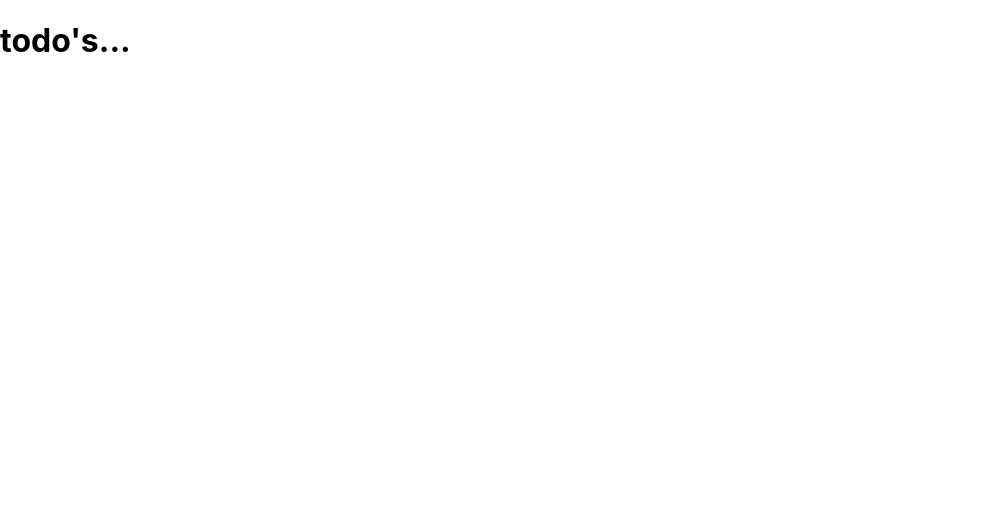
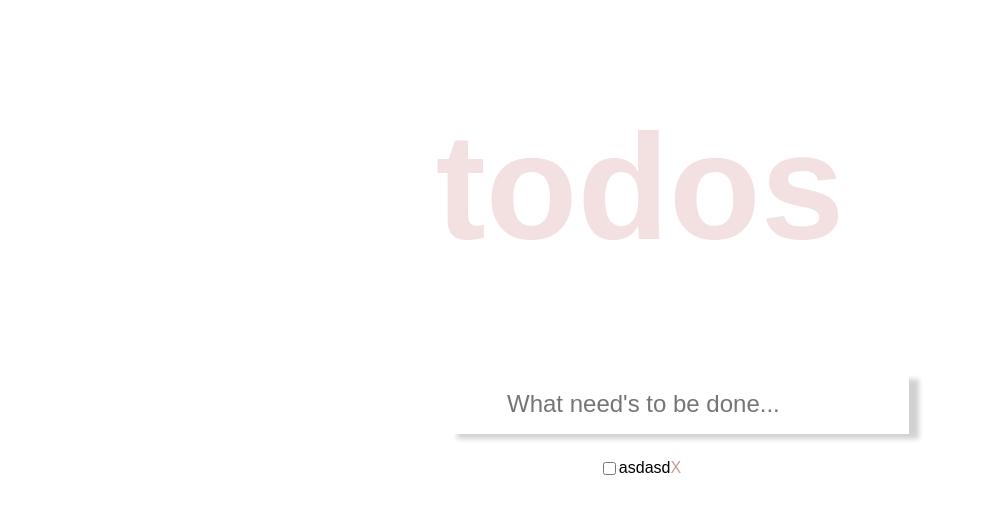
Before and after one commit to ravikrishnudu/Offline-Todo-App, a React (Create React App) app: page / in a window 1280 px wide. Shown: the top 514 px of the page, without its empty margins (0-984 px from the left). Built offline with nearby package versions, Linux system fonts and the light colour scheme.

Commit message:
created todos

```diff
--- a/src/App.js
+++ b/src/App.js
@@ -1,10 +1,12 @@
 import "./App.css";
-
+import Todos from "./Components/Todos";
 function App() {
   return (
-    <div>
-      <h1>todo's...</h1>
-    </div>
+    <>
+      <div>
+        <Todos />
+      </div>
+    </>
   );
 }
 
--- /dev/null
+++ b/src/Components/Todos.js
@@ -0,0 +1,60 @@
+import React, { useState } from "react";
+import styles from "./Todos.module.css";
+
+function Todo({ todo }) {
+  return (
+    <div className={styles.listItem}>
+      <div className={styles.checkbox}>
+        <input type="checkbox" id="check-label" />
+        <label htmlFor="check-label">{todo.name}</label>
+      </div>
+      <div className={styles.delete}>X</div>
+    </div>
+  );
+}
+
+function TodoForm({ addTodo }) {
+  const [inputValue, setInputValue] = useState("");
+
+  const handleSubmit = (e) => {
+    e.preventDefault();
+    if (!inputValue) return;
+    addTodo(inputValue);
+    setInputValue("");
+  };
+
+  return (
+    <form onSubmit={handleSubmit}>
+      <input
+        type="text"
+        inputValue={inputValue}
+        onChange={(e) => setInputValue(e.target.value)}
+        placeholder="What need's to be done..."
+        className={styles.inputValue}
+      />
+    </form>
+  );
+}
+
+function Todos() {
+  const [todos, setTodos] = useState([{ name: "asdasd", done: true }]);
+
+  const addTodo = (name) => {
+    const newTodos = [{ name }, ...todos];
+    setTodos(newTodos);
+  };
+
+  return (
+    <div className={styles.body}>
+      <h1>todos</h1>
+      <TodoForm addTodo={addTodo} />
+      <div>
+        {todos.map((todo) => (
+          <Todo todo={todo} key={todo.id} />
+        ))}
+      </div>
+    </div>
+  );
+}
+
+export default Todos;
--- /dev/null
+++ b/src/Components/Todos.module.css
@@ -0,0 +1,57 @@
+.body {
+  font-family: sans-serif;
+  display: flex;
+  flex-direction: column;
+  justify-content: center;
+  align-items: center;
+}
+
+h1 {
+  font-size: 150px;
+  color: rgba(175, 47, 47, 0.15);
+}
+.inputValue {
+  font-size: 24px;
+  color: antiquewhite;
+  width: 100%;
+  padding: 16px 16px 16px 60px;
+  border: none;
+  box-shadow: 10px 5px 5px rgb(0 0 0 / 18%);
+  outline-style: none;
+}
+.listItem {
+  padding: 25px;
+  display: flex;
+}
+.checkbox {
+  display: flex;
+}
+
+.delete {
+  color: #cc9a9a;
+  opacity: 1;
+  transition: color 0.2s ease-out;
+}
+
+.footerButtons {
+  font-size: 15px;
+  padding: 8px;
+  background-color: white;
+  border-style: none;
+  border-radius: 1px solid lightpink;
+}
+
+/* .submitValueButton {
+  font-size: 30px;
+  padding: 10px;
+  border-radius: 10px;
+  margin-left: 20px;
+}
+.listItems {
+  max-width: 54%;
+  padding: 20px;
+  margin-top: 30px;
+  box-shadow: 10px 5px 5px rgb(0 0 0 / 18%);
+  margin-left: 750px;
+  background-color: gray;
+} */
```
Also changed, not shown: src/todo.md (added, +10 -0 lines).
